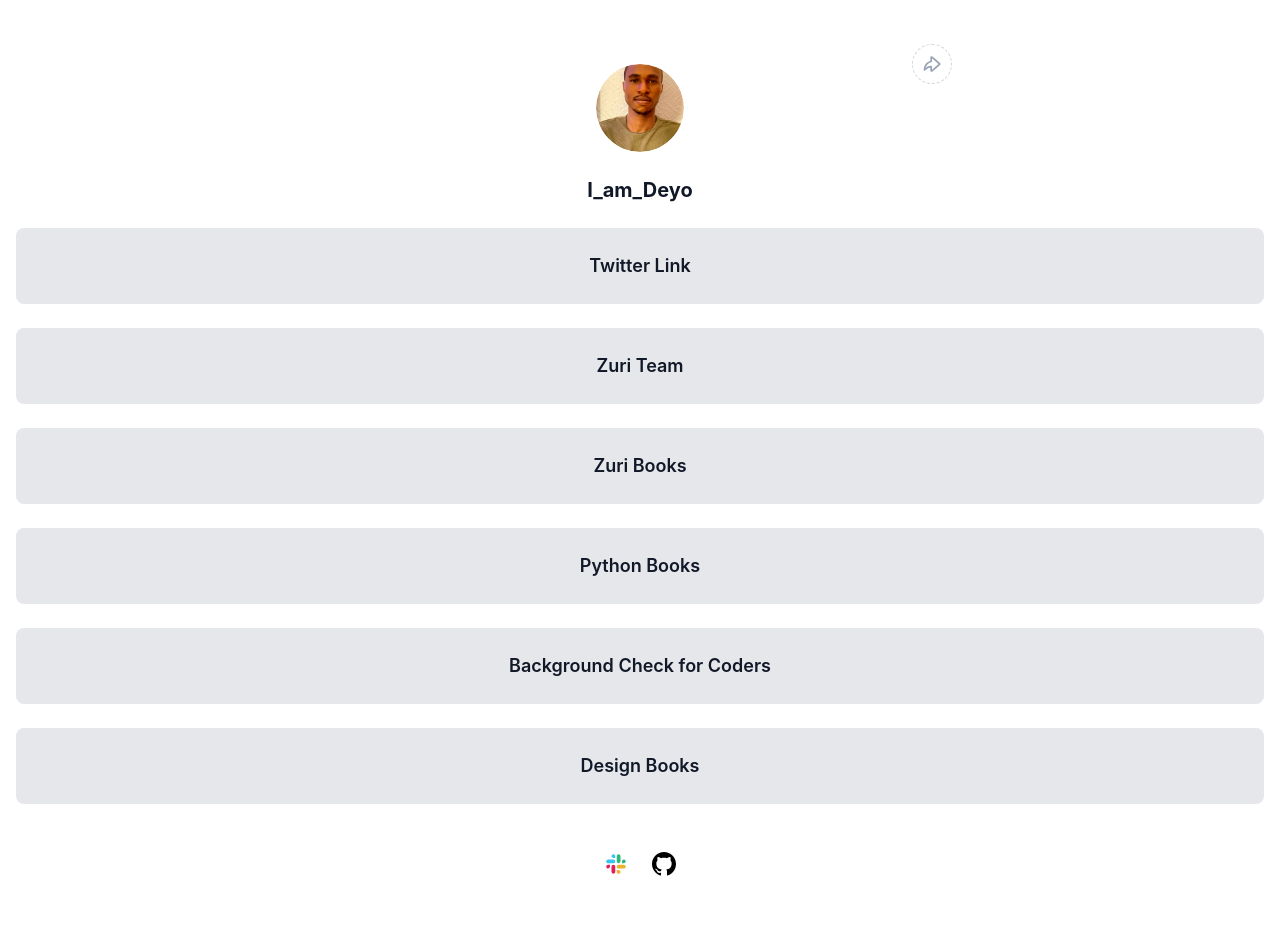
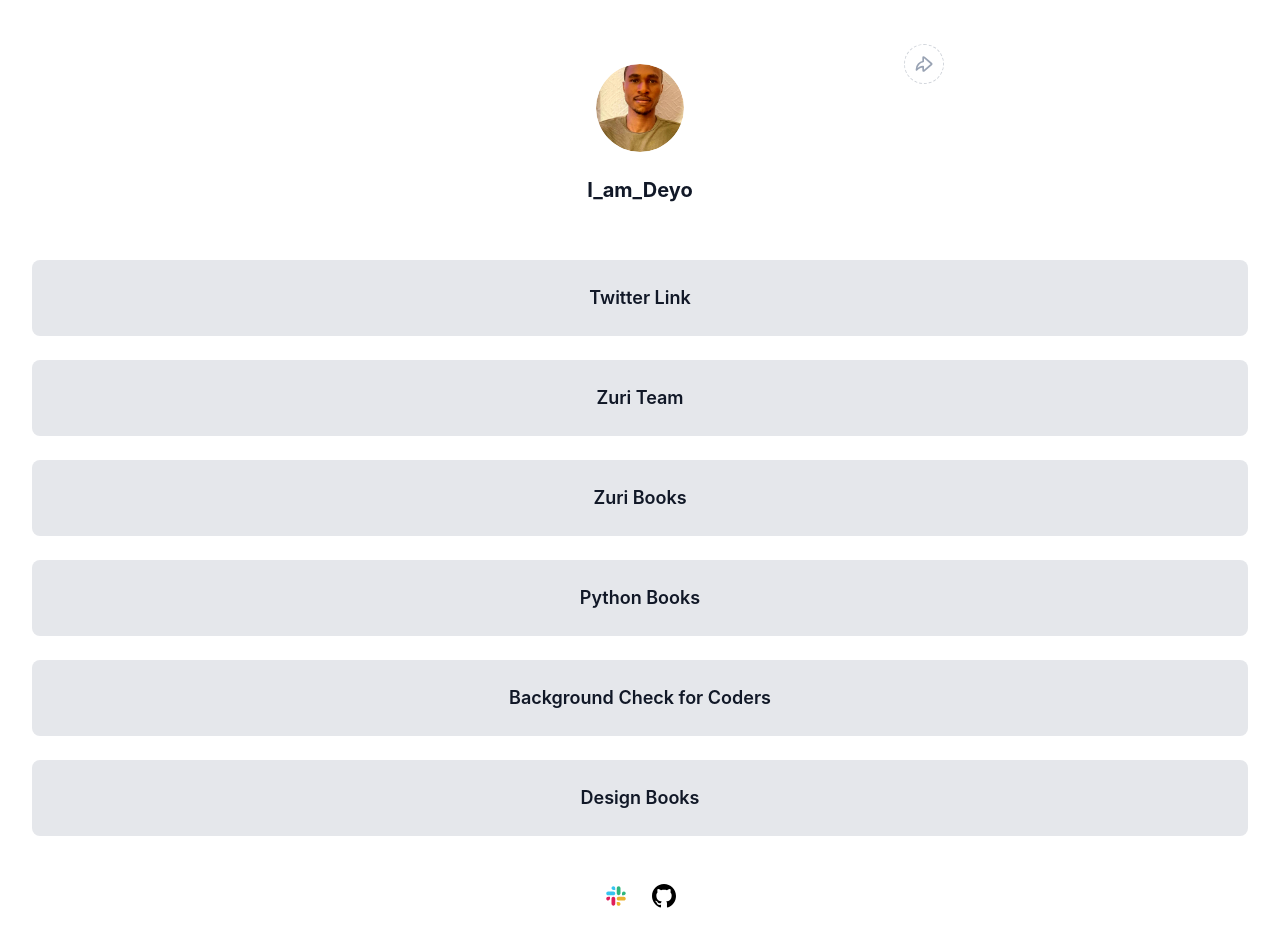
Before and after one commit to Iamdeyo/basic_webpage, a React (Create React App) app: page / in a window 1280 px wide. Shown: the top 952 px of the page. Built offline with nearby package versions, Linux system fonts and the light colour scheme; the HTML template or start-up script is replaced by a standard one.

Commit message:
profile page styling update

```diff
--- a/src/pages/Profile.jsx
+++ b/src/pages/Profile.jsx
@@ -16,53 +16,47 @@
         linkId: 'twitter_btn',
         link: 'https://twitter.com/AyomidTaiwo',
         title: 'Twitter Link',
-        alt: '',
       },
       {
         id: 2,
         linkId: 'btn_zuri',
         link: 'https://training.zuri.team/',
         title: 'Zuri Team',
-        alt: '',
       },
       {
         id: 3,
         linkId: 'books',
         link: 'http://books.zuri.team',
         title: 'Zuri Books',
-        alt: 'This is where you find books about design and coding',
       },
       {
         id: 4,
         linkId: 'book_pyhton',
-        link: 'https://books.zuri.team/python-for-beginners?ref_id=Ademola Taiwo Ayomide',
+        link: 'https://books.zuri.team/python-for-beginners?ref_id=deyo',
         title: 'Python Books',
-        alt: '',
       },
       {
         id: 5,
         linkId: 'pitch',
         link: 'https://background.zuri.team',
         title: 'Background Check for Coders',
-        alt: '',
       },
       {
         id: 6,
         linkId: 'book_design',
         link: 'https://books.zuri.team/design-rules',
         title: 'Design Books',
-        alt: '',
       },
     ],
   };
   return (
-    <div className="my-16 px-4 container mx-auto">
+    <div className="pt-16 pb-8 px-4 container mx-auto md:pb-16 md:px-8">
       <div id="profile_section" className="relative">
         <div className="rounded-full h-[88px] w-[88px] mx-auto overflow-hidden relative cursor-pointer">
           <img
             src={profilePics}
             alt="profile_pics"
-            id="profile_id"
+            id="profile_img"
             className="rounded-full h-full w-full object-cover"
           />
           <div className="h-full w-full flex absolute top-0 left-0 items-end justify-center pb-2 bg-[#344054BF] opacity-0 hover:opacity-100 transition-all ease-in-out duration-300">
@@ -77,7 +71,7 @@
           I_am_Deyo
         </p>
         <p className="hidden" id="slack">
-          Ademola Taiwo Ayomide
+          deyo
         </p>
         <div
           id="share_btn"
@@ -92,13 +86,12 @@
           <Cursor className="absolute hidden -right-[20%] -bottom-[10%] py-0.5 px-0.5 opacity-0 transition-all ease-in-out duration-300 group-hover:opacity-100 md:block" />
         </div>
       </div>
-      <div id="links_section" className="flex flex-col my-6 space-y-6">
+      <div id="links_section" className="flex flex-col mt-8 gap-6 md:mt-14">
         {data.links_section.map((ln) => (
           <a
             key={ln.id}
             href={ln.link}
             id={ln.linkId}
-            alt={ln.alt}
             target="_blank"
             rel="noreferrer"
             className="bg-gray-200 py-6 text-center text-gray-900 rounded-lg font-medium hover:bg-gray-300 md:font-semibold md:text-lg"
@@ -106,57 +99,10 @@
             {ln.title}
           </a>
         ))}
-
-        {/*
-        <a
-          href="https://training.zuri.team/"
-          target="_blank"
-          id="btn_zuri"
-          rel="noreferrer"
-          className="btn-primary"
-        >
-          Zuri Team
-        </a>
-        <a
-          href="http://books.zuri.team"
-          id="books"
-          target="_blank"
-          rel="noreferrer"
-          className="btn-primary"
-        >
-          Zuri Books
-        </a>
-        <a
-          href="https://books.zuri.team/python-for-beginners?ref_id=<yourslackname>"
-          target="_blank"
-          rel="noreferrer"
-          id="book_python"
-          className="btn-primary"
-        >
-          Python Books
-        </a>
-        <a
-          href="https://background.zuri.team"
-          target="_blank"
-          id="pitch"
-          rel="noreferrer"
-          className="btn-primary"
-        >
-          Background Check for Coders
-        </a>
-        <a
-          href="https://books.zuri.team/design-rules "
-          id="book_design"
-          target="_blank"
-          rel="noreferrer"
-          className="btn-primary"
-        >
-          Design Books
-        </a> */}
       </div>
       <div
         id="social_section"
-        className="flex justify-center items-center gap-6 py-6"
+        className="flex justify-center items-center gap-6 py-6 mt-6"
       >
         <Slack />
         <Github />
```
